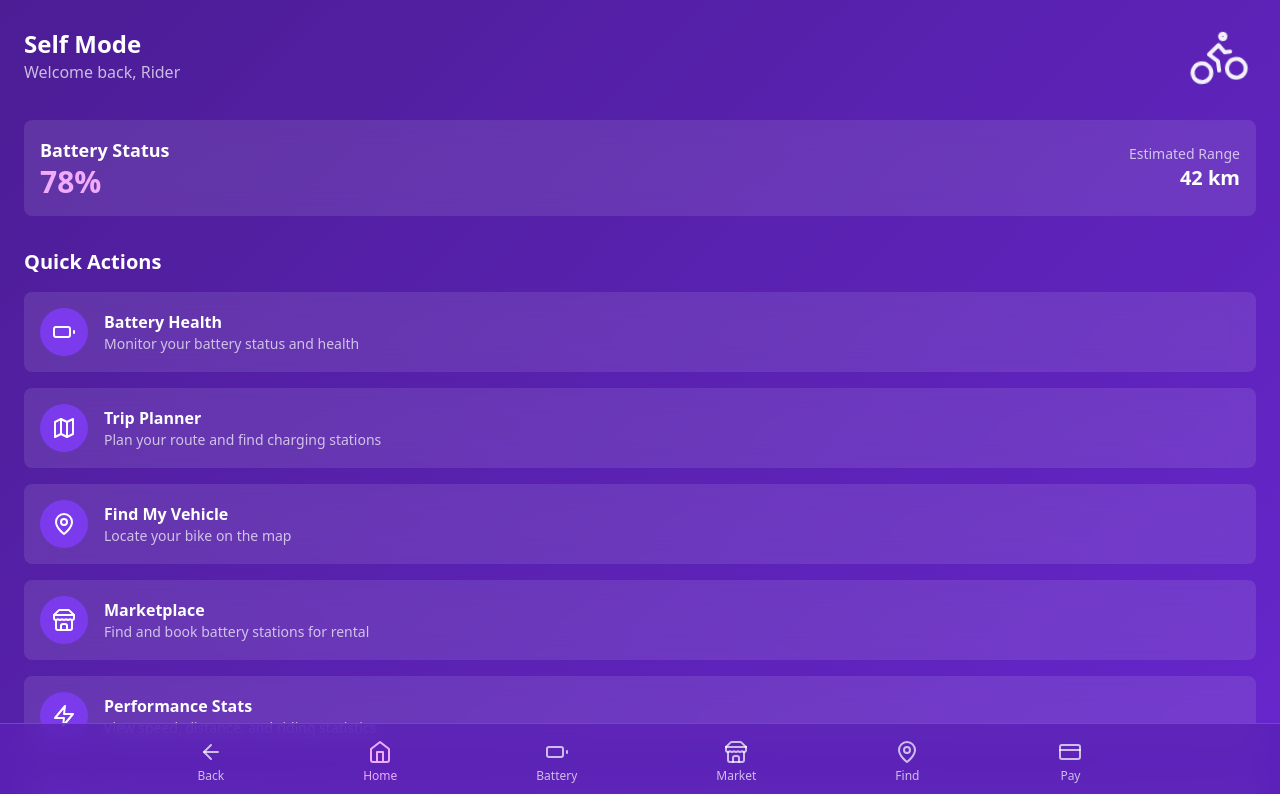
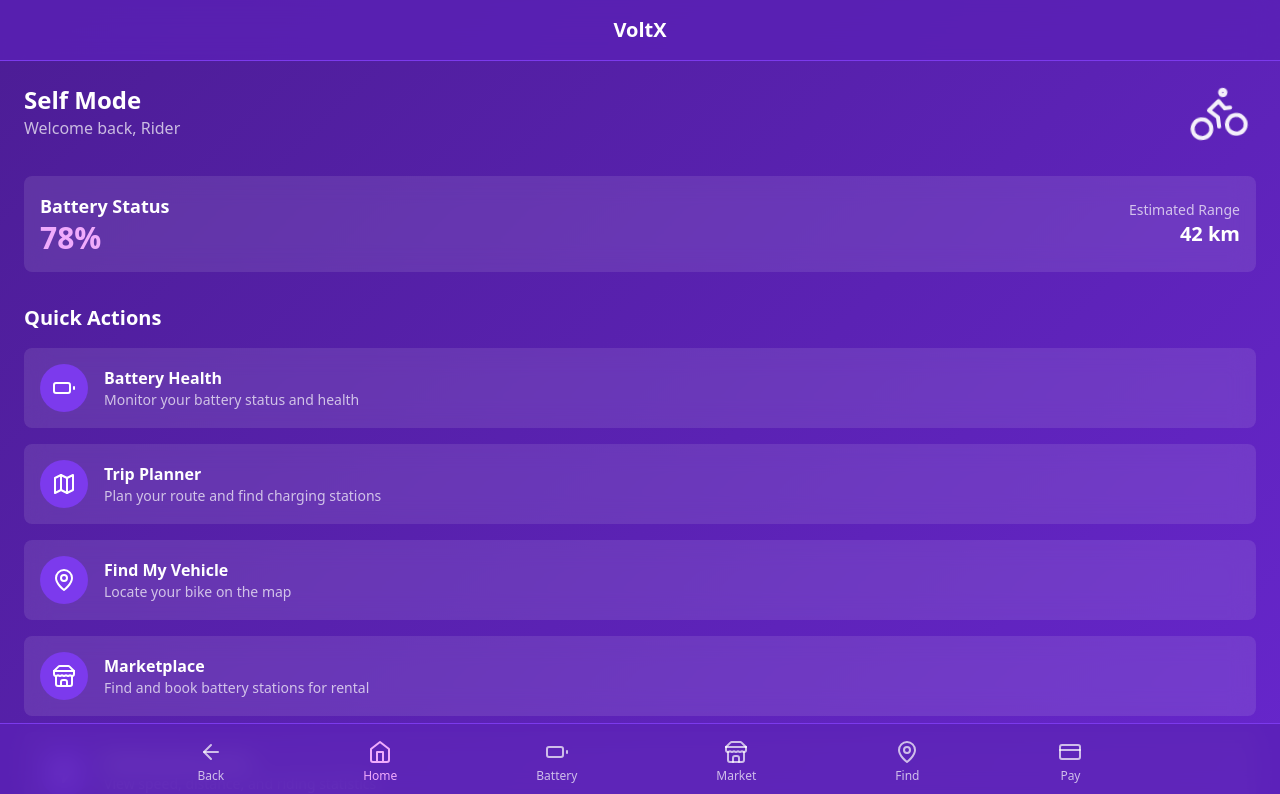
Before and after one commit to MUGESHKANNANS/VIT_EVENT, a React (Vite) app: page /self-mode in a window 1280 px wide. Shown: the top 794 px of the page. Built offline with nearby package versions, Linux system fonts and the light colour scheme.

Commit message:
SelfMode.tsx

```diff
--- a/src/pages/SelfMode.tsx
+++ b/src/pages/SelfMode.tsx
@@ -82,7 +82,11 @@ const SelfMode: React.FC = () => {
 
   return (
     <div className="min-h-screen pb-20">
-      <div className="p-6">
+      <div className="fixed top-0 left-0 right-0 bg-primary-800/80 backdrop-blur-md p-4 z-10 border-b border-primary-600">
+        <h1 className="text-xl font-bold text-white text-center">VoltX</h1>
+      </div>
+
+      <div className="p-6 pt-20">
         <div className="flex justify-between items-center mb-8">
           <div>
             <h1 className="text-2xl font-bold text-white">Self Mode</h1>
```
